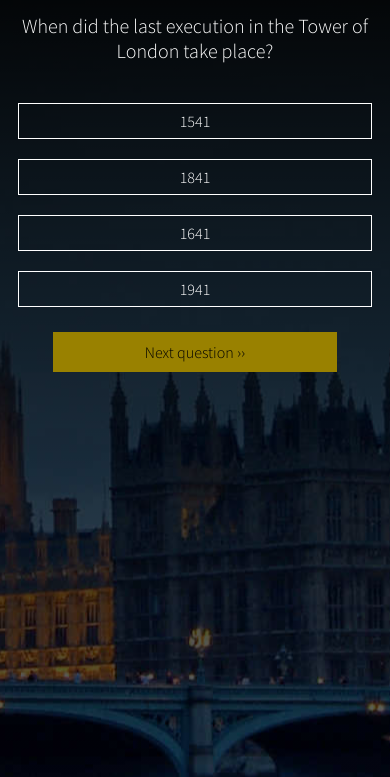
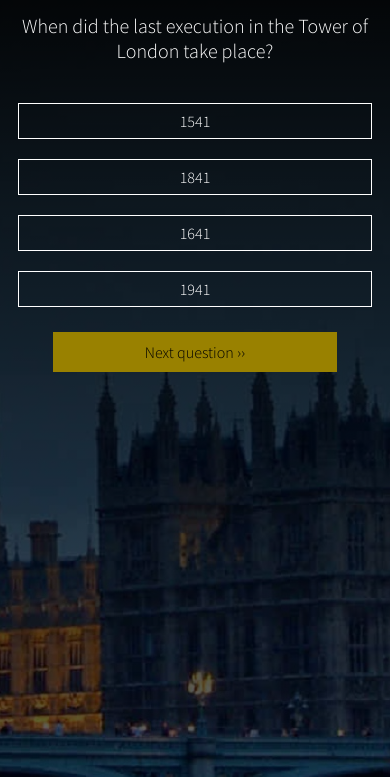
Before and after one commit to pisanzapra/jsquiz, a plain HTML site: page index.html in a window 390 px wide. Shown: the part 67-844 px from the top of the page. Drawn offline with nearby package versions, Linux system fonts and the light colour scheme.

Commit message:
Responsive width adjusted

```diff
--- a/knowledge-quiz-style.css
+++ b/knowledge-quiz-style.css
@@ -127,10 +127,10 @@ input {
 
 
 
-@media screen and (max-width: 700px) {
+@media screen and (max-width: 812px) {
 
 body{
-	background: linear-gradient( rgba(0, 0, 0, 1), rgba(0, 0, 0, 0.6) ), url(images/westminster-mobile-45kb.jpg);
+	background: linear-gradient( rgba(0, 0, 0, 1), rgba(0, 0, 0, 0.6) ), url(images/westminster-mobile-2.jpg);
 	background-position: center center;
 }
 
```
Also changed, not shown: images/westminster-mobile-2.jpg (added).
